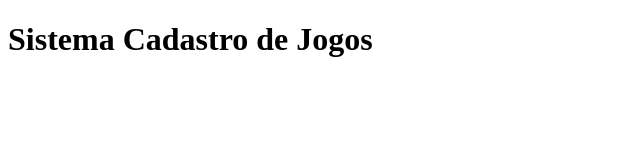
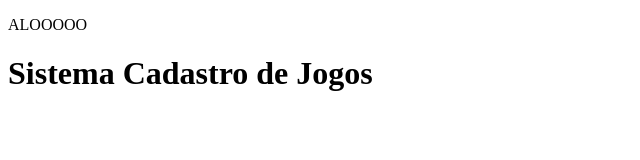
Before and after one commit to leternos/sistema-de-cadastro, a plain HTML site: page index.html in a window 1280 px wide. Shown: the whole page, without its empty margins (0-640 px from the left). Drawn offline with Linux system fonts and the light colour scheme.

Commit message:
adicionando um p

```diff
--- a/index.html
+++ b/index.html
@@ -7,6 +7,7 @@
     <title>Meus Jogos</title>
 </head>
 <body>
+    <p>ALOOOOO</p>
     <h1>Sistema Cadastro de Jogos</h1>
     <script> src="app.js"</script>
 </body>
```
